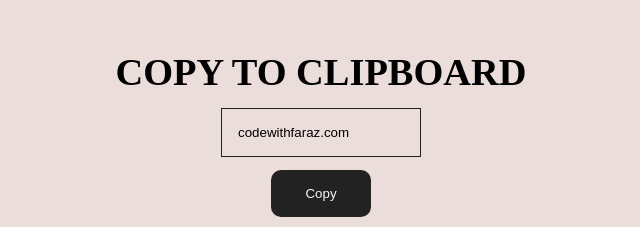
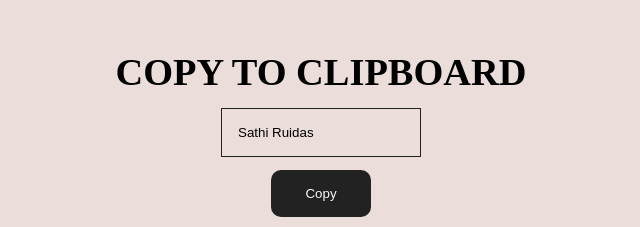
Before and after one commit to sathi7029/copyClipboard, a plain HTML site: page index.html in a window 1280 px wide. Shown: the part 206-433 px from the top of the page, 319-959 px from the left. Drawn offline with Linux system fonts and the light colour scheme.

Commit message:
Update index.html

```diff
--- a/index.html
+++ b/index.html
@@ -9,7 +9,7 @@
   <body>
 <div class="container">
   <h1>Copy to clipboard</h1>
-  <input class="copy-text" type="text" value="codewithfaraz.com">
+  <input class="copy-text" type="text" value="Sathi Ruidas">
   <button class="copy-button">Copy</button>
   <textarea class="testTextArea" placeholder="Paste text here" rows="4"></textarea>
 </div>
```
